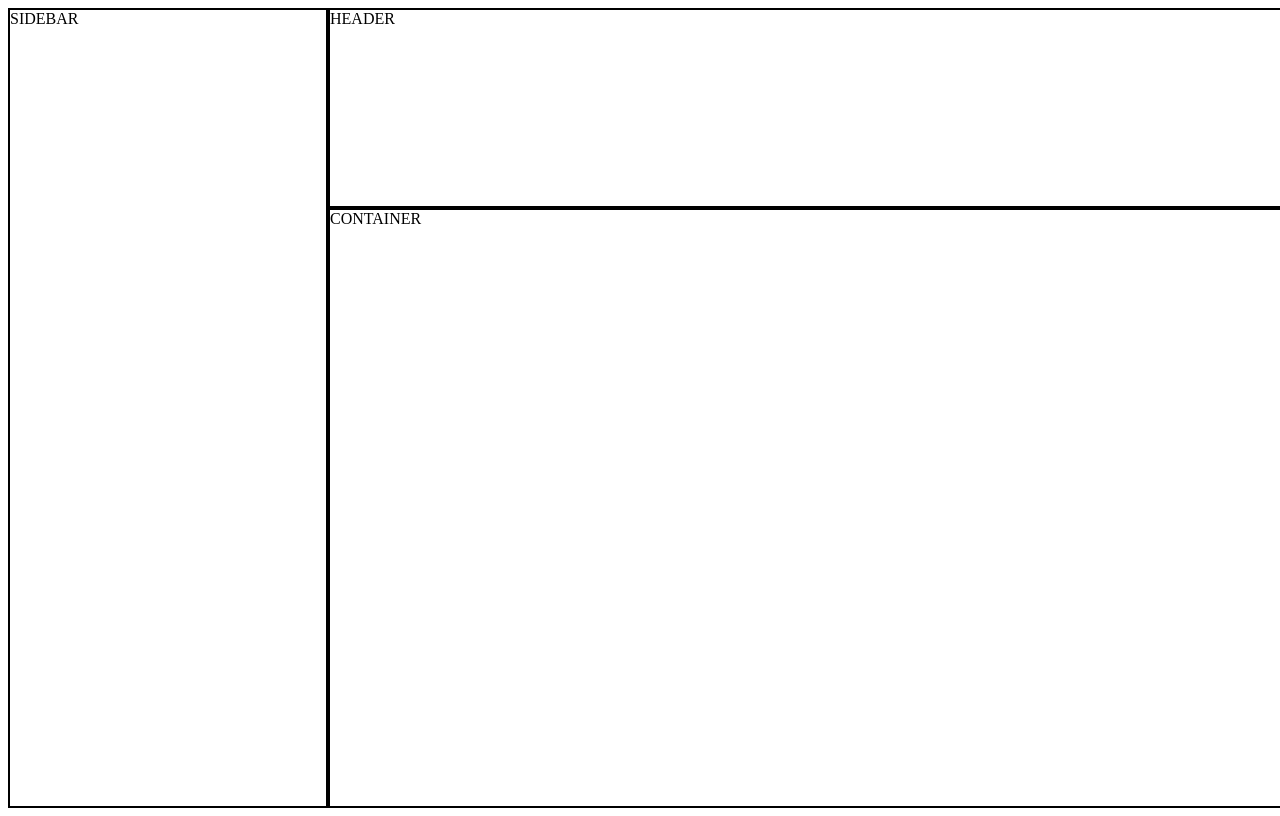
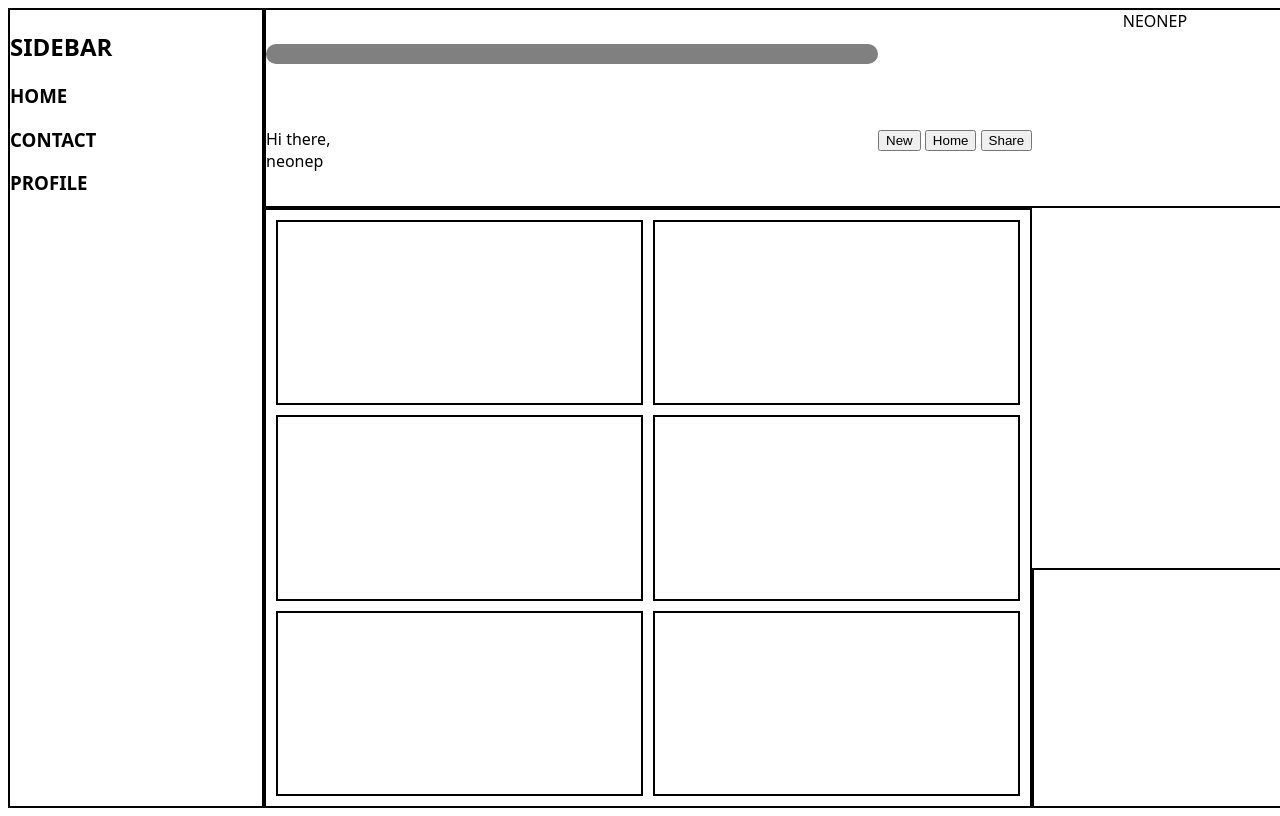
Before and after one commit to Neeeap/AdminDash, a plain HTML site: page index.html in a window 1280 px wide. Drawn offline with Linux system fonts and the light colour scheme.

Commit message:
more grids, a bit more complex

```diff
--- a/index.html
+++ b/index.html
@@ -8,9 +8,37 @@
 </head>
 <body>
     <div id="main">
-        <div id="side">SIDEBAR</div>
-        <div id="head">HEADER</div>
-        <div id="contain">CONTAINER</div>
+        <div id="side">
+            <h2>SIDEBAR</h2>
+            <h3>HOME</h3>
+            <h3>CONTACT</h3>
+            <h3>PROFILE</h3>
+        </div>
+        <div id="head">
+            <div id="search"></div>
+            <p id="name">NEONEP</p>
+            <div id="greet">
+                <p>Hi there,</p>
+                <p>neonep</p>
+            </div>
+            <div>
+                <button>New</button>
+                <button>Home</button>
+                <button>Share</button>
+            </div>
+        </div>
+        <div id="contain">
+            <div id="projects">
+                <div id="pro"></div>
+                <div id="pro"></div>
+                <div id="pro"></div>
+                <div id="pro"></div>
+                <div id="pro"></div>
+                <div id="pro"></div>
+            </div>
+            <div id="announcments"></div>
+            <div id="trend"></div>
+        </div>
     </div>
 </body>
 </html>
--- a/style.css
+++ b/style.css
@@ -1,17 +1,50 @@
+body {
+  font-family: system-ui, "Segoe UI", Roboto, Helvetica, Arial, sans-serif, "Apple Color Emoji", "Segoe UI Emoji", "Segoe UI Symbol";
+}
+p{
+    margin:0;
+}
+#contain{
+    display: grid;
+    grid-template: 1.5fr 1fr / 3fr 1fr;
+    grid-template-areas:
+    "pro ann"
+    "pro tre" ;
+}
+#projects{
+    grid-area: pro;
+}
+#announcments{
+    grid-area: ann;
+}
+#trend{
+    grid-area: tre;
+}
 #main{
     display: grid;
-    grid-template: 1fr 3fr/ 1fr 3fr;
+    grid-template: 1fr 3fr/ 1fr 4fr;
     grid-template-areas:
     "sidebar header"
     "sidebar container";
     width:100vw;
     height:100vh;
 }
-#side,#head,#contain{
+#projects{
+    display: grid;
+    gap:10px;
+    grid-template-columns: repeat(auto-fit, minmax(300px,1fr));
+    padding: 10px;
+}
+#head{
+    display:grid;
+    grid-template: 1.5fr 1fr/ 1.5fr 1fr;
+}
+#side,#head,#projects,#announcements,#trend,#pro{
 border:black 2px solid;
 }
 #side{
     grid-area: sidebar;
+    min-width: 120px;
 }
 #head{
     grid-area: header;
@@ -19,3 +52,14 @@ border:black 2px solid;
 #contain{
     grid-area: container;
 }
+#search{
+    background-color: grey;
+    border-radius: 10px;
+    height:20px;
+    display:grid;
+    align-self: center;
+    margin-bottom: 30px;
+}
+#name{
+    margin-left: 60%;
+}
```
